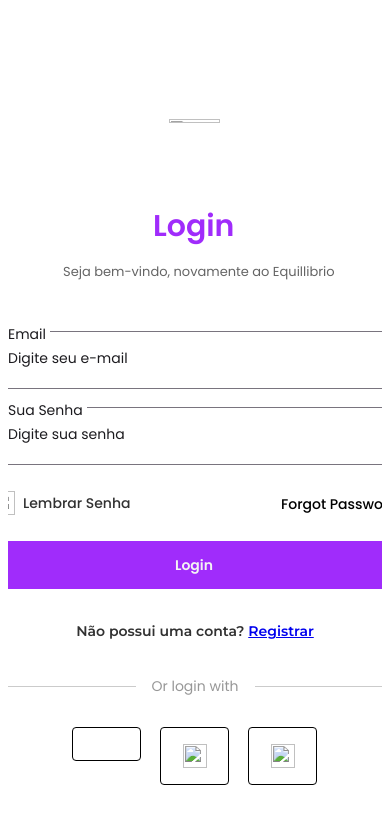
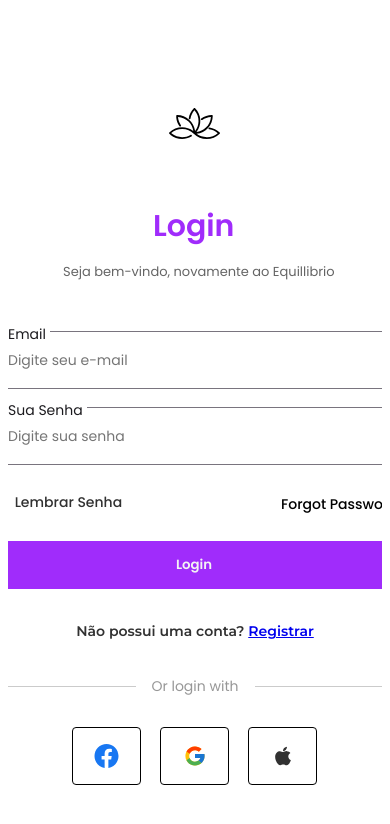
Before and after one commit to tonyzinh/Projeto-Integrador-II, a website: page src/pages/login.html in a window 390 px wide. Drawn offline with Linux system fonts and the light colour scheme; files that its build step writes are made by us from their sources.

Commit message:
Implementação da página de login e registro

```diff
--- a/src/css/partials/login.css
+++ b/src/css/partials/login.css
@@ -58,7 +58,15 @@
       width: 165px;
       height: 24px;
       z-index: 0;
-}
+      border: none;
+      outline: none;
+      background: none;
+      font-family: inherit;
+      font-size: inherit;
+      color: inherit;
+      padding: 0;
+      margin: 0;
+  }
 .label-text2 {
       margin: 0 !important;
       position: absolute;
@@ -212,6 +220,7 @@
 }
 .button {
       position: absolute;
+      font-family: poppins;
       top: 0px;
       left: 54px;
       width: 402px;
@@ -220,7 +229,11 @@
       align-items: flex-start;
       justify-content: flex-start;
       color: #f3f3f3;
-}
+      background: none;
+      border: none;
+      padding: 0;
+      cursor: pointer;
+  }
 .registrar {
       color: #a02cfb;
 }
--- a/src/css/style.css
+++ b/src/css/style.css
@@ -1692,3 +1692,64 @@ body {
     height: 150px;
     opacity: 1;
   }
+
+  body {
+    margin: 0;
+    font-family: 'Montserrat', sans-serif;
+    line-height: 1.6;
+}
+
+img, video {
+    max-width: 100%;
+    height: auto;
+}
+
+.container-parent, .container1, .link, .link1, .social {
+    display: flex;
+    flex-direction: column;
+    align-items: center;
+    justify-content: center;
+}
+
+@media (max-width: 1200px) {
+    .container-parent, .container1, .link, .link1, .social {
+        flex-direction: column;
+    }
+}
+
+@media (max-width: 768px) {
+    .headline, .headline1, .headline-1-parent, .sesso-2-por-que-fazer-terap1, .sesso-3-como-funciona-terap1, .sesso-4-epecialidades, .sesso-5-comeando-minha-ter {
+        padding: 20px;
+    }
+
+    .home-parent, .slidebar-child, .login, .headline-1, .headline-1-parent, .aviso-de-ateno, .sesso-2-por-que-fazer-terap, .sesso-3-como-funciona-terap, .sesso-4-epecialidades, .sesso-5-comeando-minha-ter {
+        flex-direction: column;
+        align-items: center;
+    }
+
+    .home1, .sobre-ns, .psiclogos, .empresas, .suporte {
+        font-size: 12px;
+        padding: 8px 16px;
+    }
+
+    .agendar-consulta {
+        padding: 8px 16px;
+        font-size: 14px;
+    }
+}
+
+@media (max-width: 480px) {
+    .home1, .sobre-ns, .psiclogos, .empresas, .suporte {
+        font-size: 10px;
+        padding: 6px 12px;
+    }
+
+    .agendar-consulta {
+        padding: 6px 12px;
+        font-size: 12px;
+    }
+
+    .headline, .headline1, .headline-1-parent, .sesso-2-por-que-fazer-terap1, .sesso-3-como-funciona-terap1, .sesso-4-epecialidades, .sesso-5-comeando-minha-ter {
+        padding: 10px;
+    }
+}
--- a/src/pages/login.html
+++ b/src/pages/login.html
@@ -3,23 +3,21 @@
 <head>
     <meta charset="utf-8">
     <meta name="viewport" content="initial-scale=1, width=device-width">
-    <link rel="stylesheet" href="./login.css" />
+    <link rel="stylesheet" href="/src/css/partials/login.css" />
     <link rel="stylesheet" href="https://fonts.googleapis.com/css2?family=Poppins:wght@400;500;600&display=swap" />
     <link rel="stylesheet" href="https://fonts.googleapis.com/css2?family=Montserrat:wght@600&display=swap" />
 </head>
 <body>
     <div class="login">
         <div class="vector-parent">
-            <img class="vector-icon" alt="" src="./assets/Vector.svg">
+            <img class="vector-icon" alt="" src="/src/assets/images/Logo Preta.svg">
             <div class="group-wrapper">
                 <div class="group-parent">
                     <div class="text-field-parent">
                         <div class="text-field">
                             <div class="state-layer">
                                 <div class="content">
-                                    <div class="input-text">
-                                        <div class="input-text1">Digite seu e-mail</div>
-                                    </div>
+                                    <input type="text" class="input-text" placeholder="Digite seu e-mail">
                                     <div class="label-text">
                                         <div class="input-text1">Email</div>
                                     </div>
@@ -29,9 +27,7 @@
                         <div class="text-field1">
                             <div class="state-layer">
                                 <div class="content">
-                                    <div class="input-text">
-                                        <div class="input-text1">Digite sua senha</div>
-                                    </div>
+                                    <input type="password" class="input-text" placeholder="Digite sua senha">
                                     <div class="label-text">
                                         <div class="input-text1">Sua Senha</div>
                                     </div>
@@ -41,29 +37,31 @@
                         <div class="login1">Login</div>
                         <div class="login-to-access">Seja bem-vindo, novamente ao Equillibrio</div>
                         <div class="checkbox-parent">
-                            <img class="checkbox-icon" alt="" src="./assets/Checkbox.svg">
-                            <div class="lembrar-senha">Lembrar Senha</div>
+                            <label class="lembrar-senha">
+                                <input type="checkbox" id="remember-password" name="remember-password">
+                                Lembrar Senha
+                            </label>
                         </div>
                         <div class="forgot-password">Forgot Password</div>
                         <div class="frame-parent">
                             <div class="vector-wrapper">
-                                <img class="face" alt="" src="./assets/face.svg">
+                                <img class="face" alt="" src="/src/assets/images/face.svg">
                             </div>
                             <div class="flat-color-iconsgoogle-wrapper">
-                                <img class="checkbox-icon" alt="" src="./assets/flat-color-icons_google.svg">
+                                <img class="checkbox-icon" alt="" src="/src/assets/images/flat-color-icons_google.svg">
                             </div>
                             <div class="ant-designapple-filled-wrapper">
-                                <img class="checkbox-icon" alt="" src="/login/assets/ant-design_apple-filled.svg">
+                                <img class="checkbox-icon" alt="" src="/src/assets/images/ant-design_apple-filled.svg">
                             </div>
                         </div>
                     </div>
                     <div class="group-container">
                         <div class="button-parent">
-                            <div class="button">
+                            <button class="button">
                                 <div class="style-layer">
                                     <div class="button1">Login</div>
                                 </div>
-                            </div>
+                            </button>
                             <div class="no-possui-uma-container">
                                 <span>Não possui uma conta? </span>
                                 <span class="registrar">
```
Also changed, not shown: src/index.html (+2 -2 lines).
